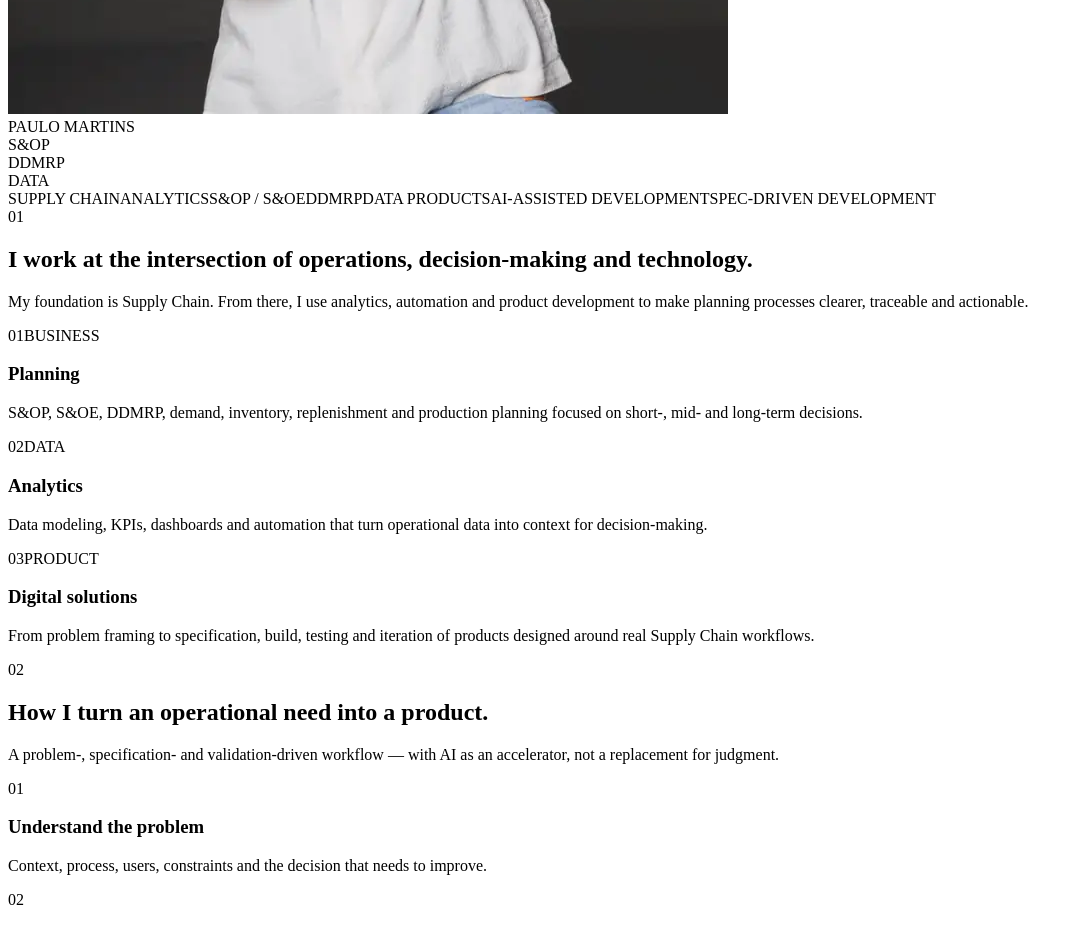
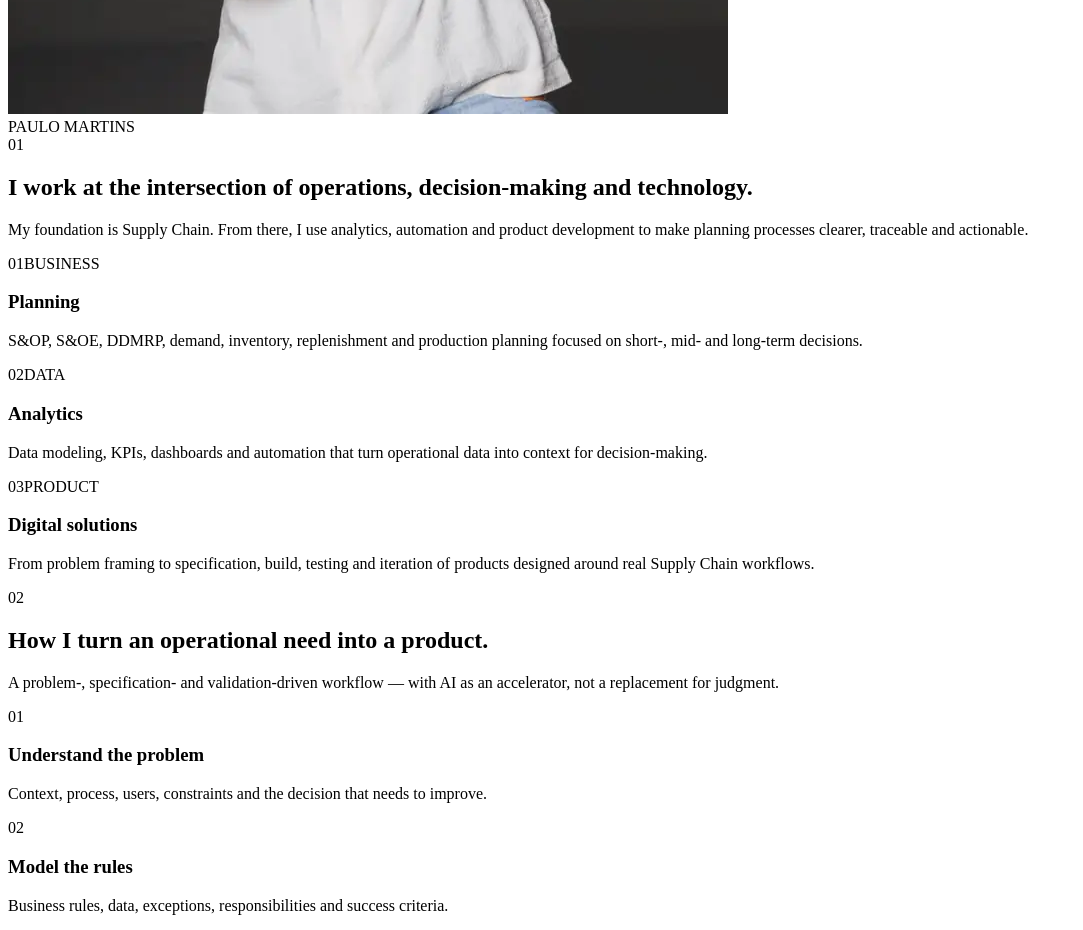
Before and after one commit to paulomrt/portfolio, a React (Vite) app: page / in a window 1280 px wide. Shown: the part 3380-4310 px from the top of the page, without its empty margins (0-1083 px from the left). Built offline with nearby package versions, Linux system fonts and the light colour scheme; the HTML template or start-up script is replaced by a standard one.

Commit message:
style: simplify portfolio hero

```diff
--- a/src/App.tsx
+++ b/src/App.tsx
@@ -94,23 +94,8 @@ function App() {
               <img src={PORTRAIT} alt="Paulo Martins" />
               <div className="portrait-label">PAULO MARTINS</div>
             </div>
-            <div className="hero-node node-a" aria-hidden="true"><span />S&OP</div>
-            <div className="hero-node node-b" aria-hidden="true"><span />DDMRP</div>
-            <div className="hero-node node-c" aria-hidden="true"><span />DATA</div>
           </div>
         </section>
-
-        <div className="capability-rail" aria-hidden="true">
-          <div>
-            <span>SUPPLY CHAIN</span><i />
-            <span>ANALYTICS</span><i />
-            <span>S&OP / S&OE</span><i />
-            <span>DDMRP</span><i />
-            <span>DATA PRODUCTS</span><i />
-            <span>AI-ASSISTED DEVELOPMENT</span><i />
-            <span>SPEC-DRIVEN DEVELOPMENT</span>
-          </div>
-        </div>
 
         <section id="focus" className="focus section-pad section-divider">
           <div className="section-heading" data-reveal>
```
